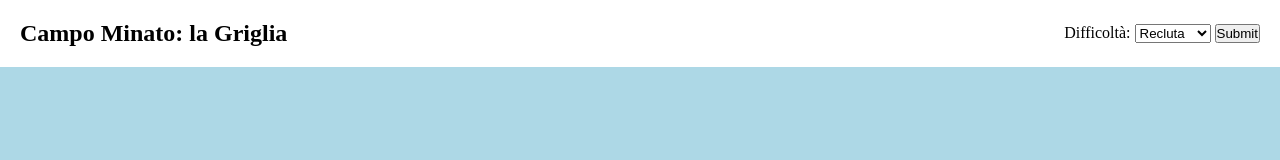
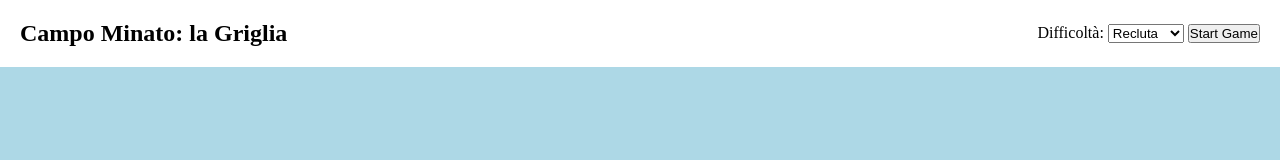
Before and after one commit to GiulianoPrimavera/js-campominato-grid, a plain HTML site: page index.html in a window 1280 px wide. Drawn offline with Linux system fonts and the light colour scheme.

Commit message:
changes input start game into a button

```diff
--- a/index.html
+++ b/index.html
@@ -24,7 +24,7 @@
                     <option value="2">Soldato</option>
                     <option value="3">Veterano</option>
                 </select>
-                <input type="submit" name="start" id="start_game">
+                <button id="start_game">Start Game</button>
             </form>
 
         </section>
```
